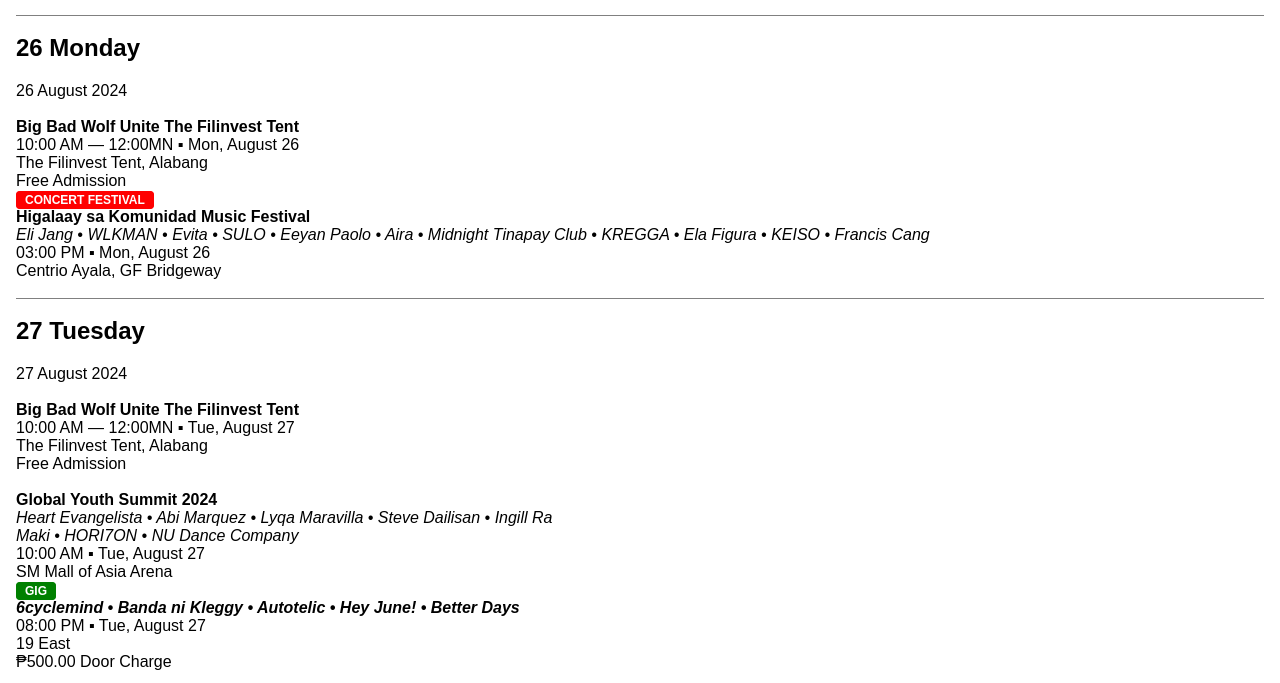
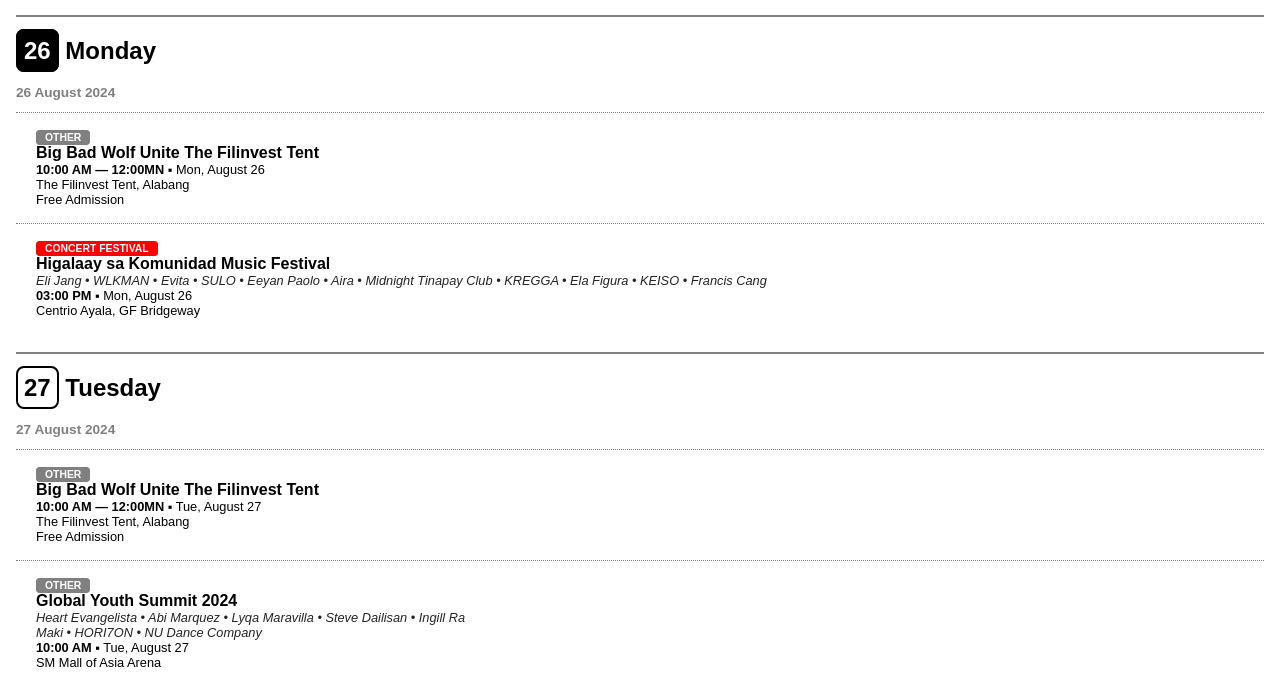
Before and after one commit to yohancon/events, a plain HTML site: page index.html in a window 1280 px wide. Shown: the part 206-889 px from the top of the page. Drawn offline with Linux system fonts and the light colour scheme.

Commit message:
style: remove even gray bg-color

```diff
--- a/css/styles.css
+++ b/css/styles.css
@@ -17,9 +17,6 @@ nav {
     background-color: black;
     color: white;
     padding: 16px;
-
-    position: sticky;
-    top: 0;
 }
 
 nav ul {
@@ -39,15 +36,10 @@ nav ul li a:hover {
 }
 
 .logo {
-    margin-right: auto;
     font-size: 1.125rem;
     font-weight: bolder;
     text-transform: uppercase;
     font-style: italic;
-}
-
-.current {
-    font-weight: bolder;
 }
 
 main {
@@ -56,24 +48,52 @@ main {
 }
 
 main > ul > li {
-    padding: 10px 20px;
+    padding: 16px 20px;
+    font-size: 0.8em;
+    border-top: 1px dotted gray;
 }
 
-main > ul > li:nth-of-type(even) {
-    background-color: #80808033;
+section > p {
+    color: gray;
+    font-size: 0.85rem;
+    font-weight: bold;
+    margin-bottom: 12px;
 }
 
+section > ul > li {
+    padding: 16px 20px;
+    font-size: 0.8em;
+    border-top: 1px dotted gray;
+}
+
+span.event-date {
+    border: 2px solid black;
+    border-radius: 0.5rem;
+    padding: 6px;
+    font-size: 1.5rem;
+}
+
+span.event-date.today {
+    background-color: black;
+    color: white;
+}
 
 
 main h1 {
     margin-bottom: 16px;
 }
 
+section {
+    border-top: 2px solid gray;
+    margin-top: 18px
+}
+
 main h2 {
-    margin: 18px 0 20px;
-    padding-top: 18px;
-    border-top: 1px solid gray;
-
+    background-color: white;
+    padding-bottom: 20px;
+    padding-top: 20px;
+    position: sticky;
+    top: 0;
 }
 
 main h3 {
@@ -95,40 +115,56 @@ br:first-of-type {
     border: 1px solid;
     border-radius: 0.25rem;
     color: white;
-    font-size: 0.75rem;
+    font-size: 0.65rem;
     font-weight: bold;
     padding: 0.075rem 0.5rem;
     text-transform: uppercase;
 }
 
 .gig {
-    /* color: green; */
-    /* background-color: #00800011; */
     background-color: green;
     color: white;
     border-color: green;
 }
 
 .concert {
-    /* color: red;
-    background-color: #ff000011; */
     background-color: red;
     color: white;
     border-color: red;
 }
 
 .mall {
-    /* color: blue;
-    background-color: #0000ff11; */
     background-color: blue;
     color: white;
     border-color: blue;
+}
+
+.other {
+    background-color: gray;
+    color: white;
+    border-color: gray;
 }
 
 main > ul > li.attended {
     border-radius: 8px;
     background-color: black;
     color: white;
+}
+
+strong.show {
+    font-size: 1rem;
+}
+
+em.lineup {
+    color: #000000dd;
+}
+
+br.details {
+    margin-bottom: 12px;
+}
+
+span.time {
+    font-weight: bold;
 }
 
 .attended .type {
```
